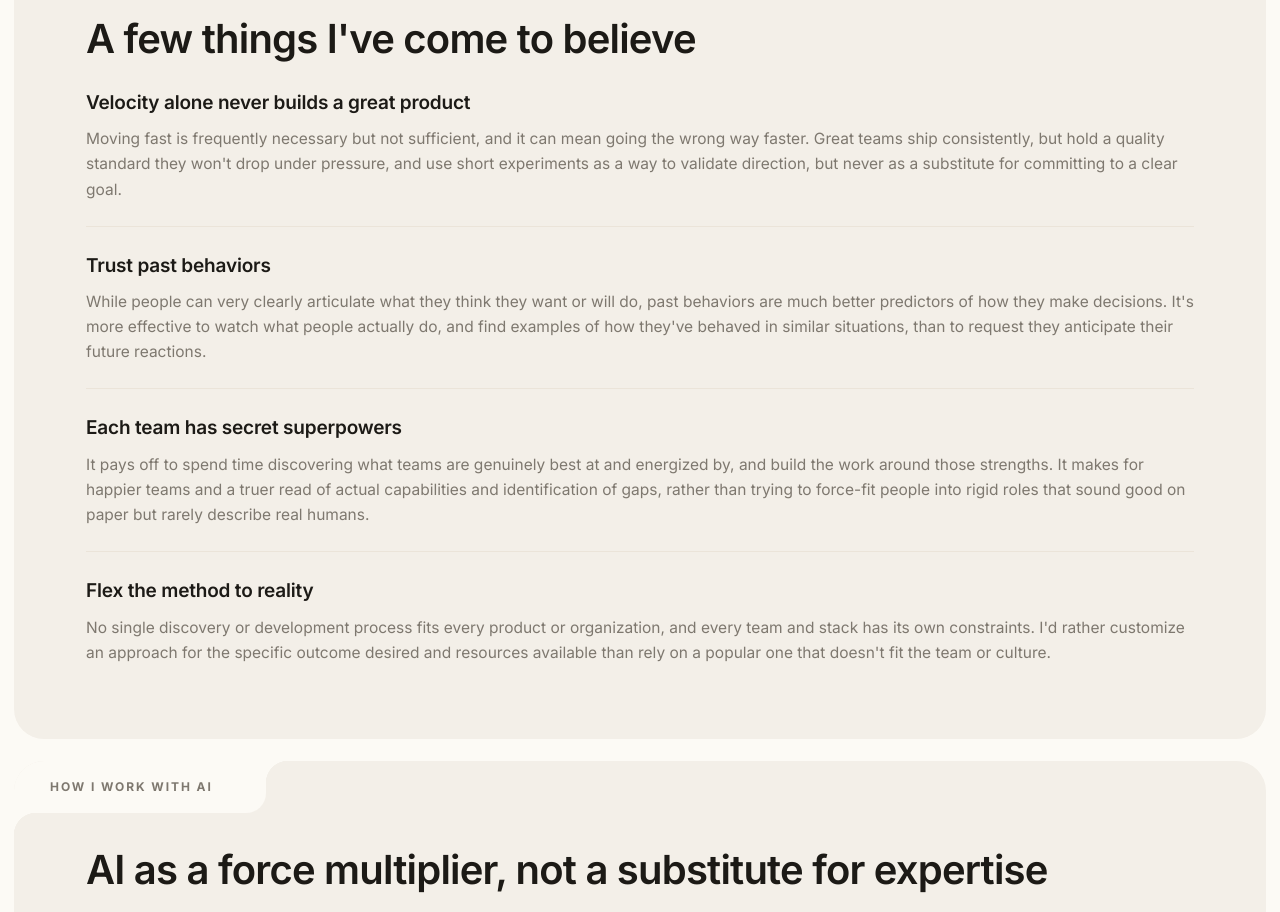
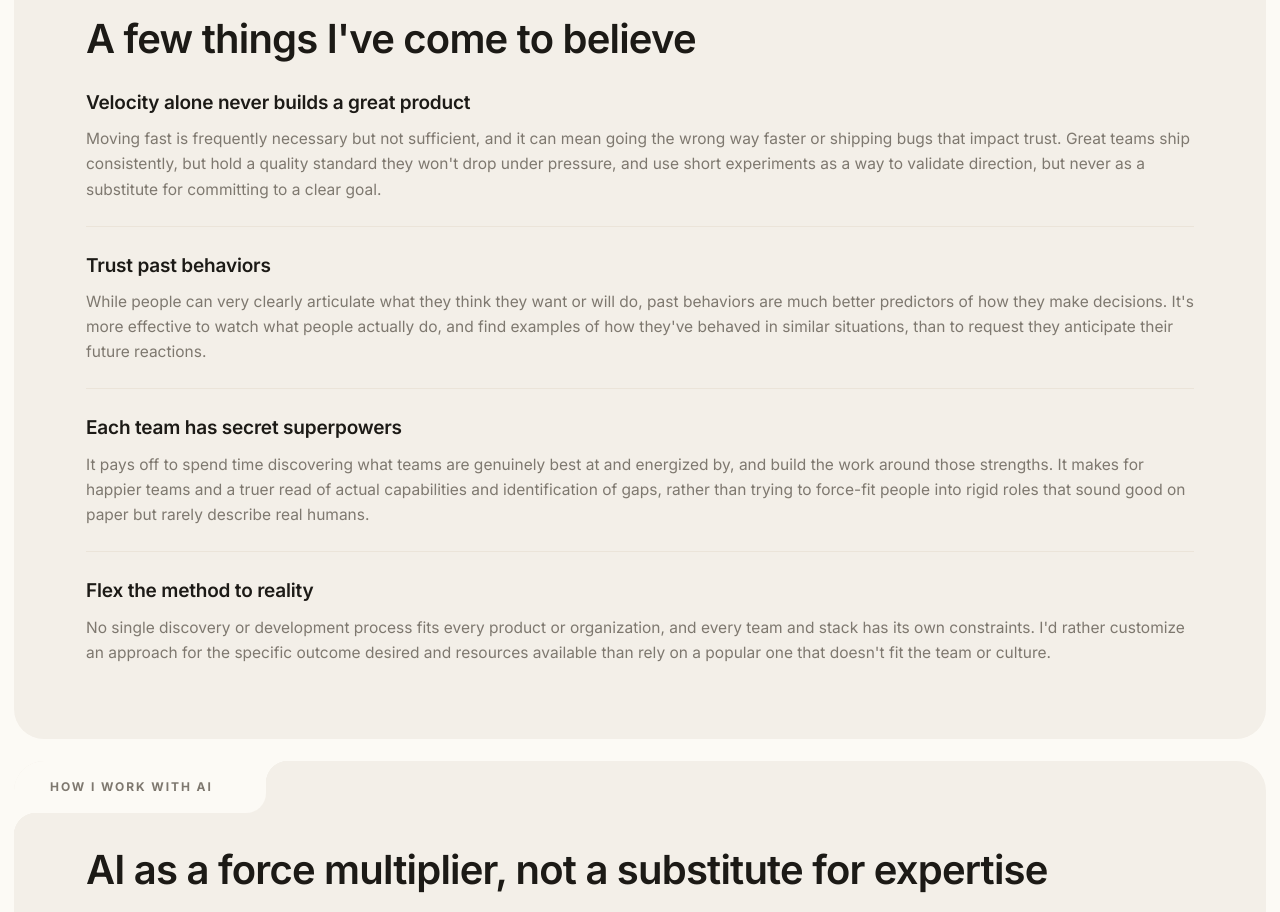
Before and after one commit to hollynava/portfolio, a plain HTML site: page about.html in a window 1280 px wide. Shown: the part 786-1698 px from the top of the page. Drawn offline with Linux system fonts and the light colour scheme.

Commit message:
Update about.html

```diff
--- a/about.html
+++ b/about.html
@@ -125,7 +125,7 @@
     <div class="beliefs">
       <div class="belief">
         <h4>Velocity alone never builds a great product</h4>
-        <p>Moving fast is frequently necessary but not sufficient, and it can mean going the wrong way faster. Great teams ship consistently, but hold a quality standard they won't drop under pressure, and use short experiments as a way to validate direction, but never as a substitute for committing to a clear goal.</p>
+        <p>Moving fast is frequently necessary but not sufficient, and it can mean going the wrong way faster or shipping bugs that impact trust. Great teams ship consistently, but hold a quality standard they won't drop under pressure, and use short experiments as a way to validate direction, but never as a substitute for committing to a clear goal.</p>
       </div>
       <div class="belief">
         <h4>Trust past behaviors</h4>
```
